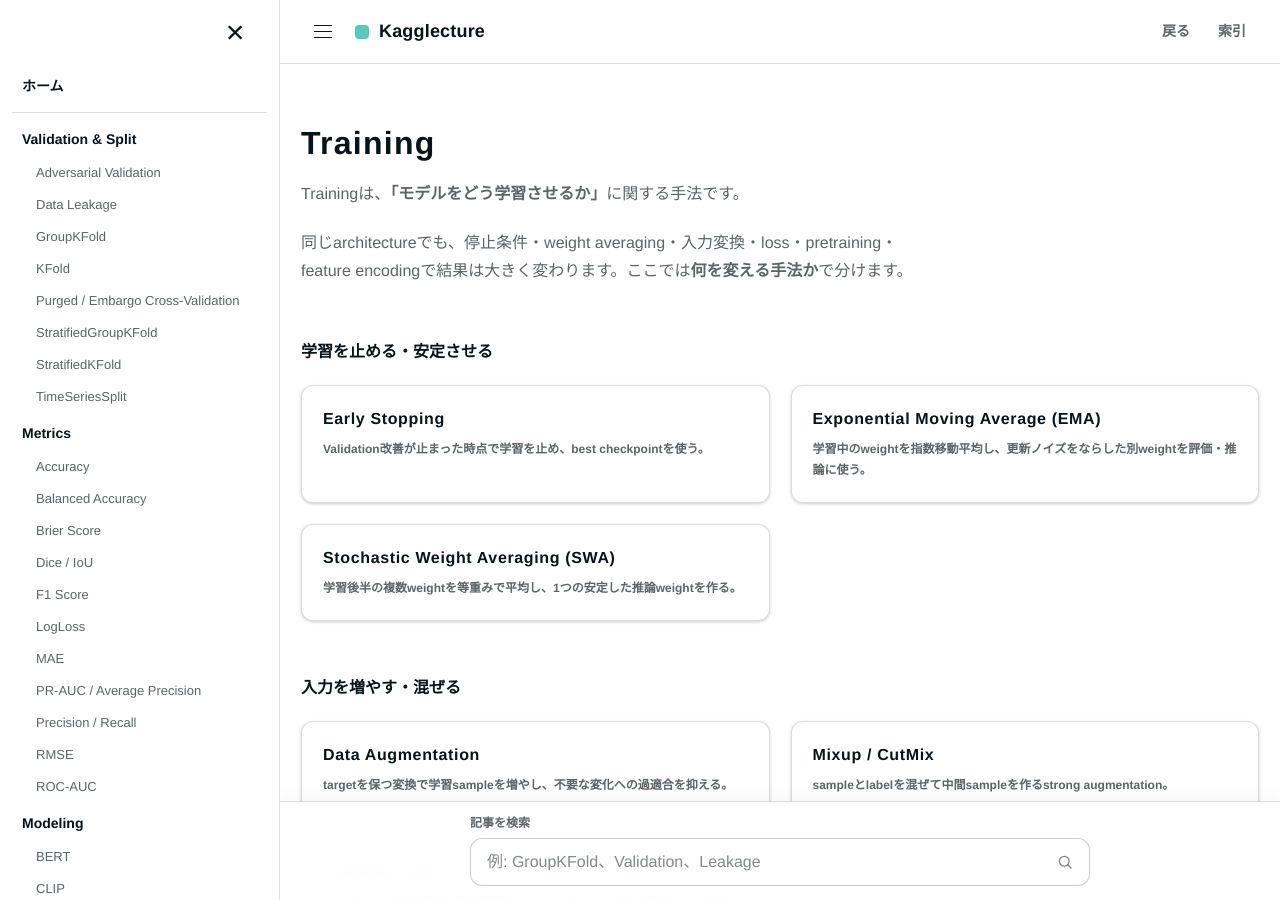
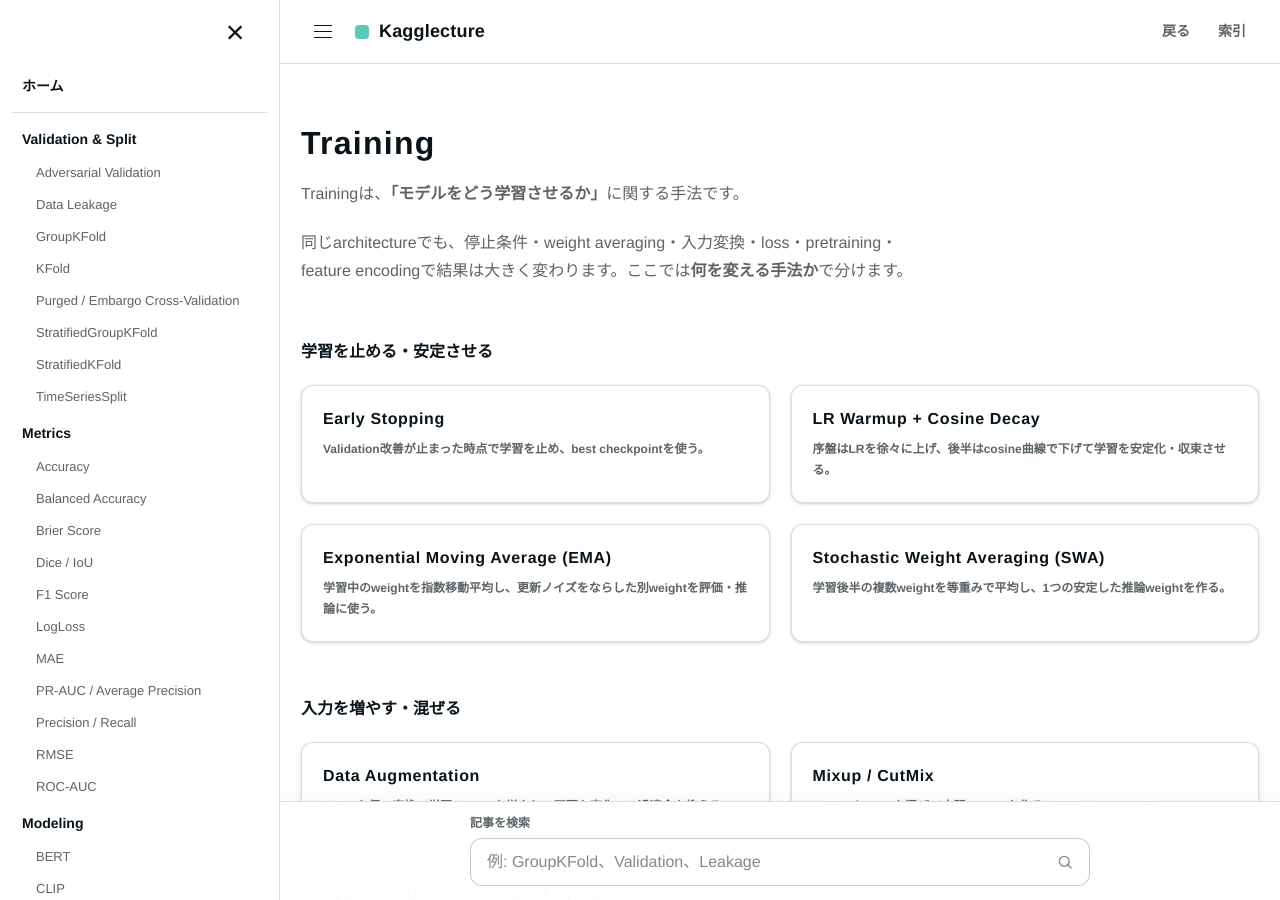
Before and after one commit to morikazu1119/Kagglecture, a Jekyll site: the page built from wiki/training/index.html, in a window 1280 px wide and 900 px high. Built offline with Jekyll 4.4.1, drawn with Linux system fonts in a browser that asks for light colours.

Commit message:
Add Training index link for LR scheduler

```diff
--- a/wiki/training/index.html
+++ b/wiki/training/index.html
@@ -14,6 +14,7 @@
 <h2>学習を止める・安定させる</h2>
 <div class="dictionary-grid">
   <a class="dictionary-card dictionary-card-link" href="{{ '/wiki/training/early-stopping.html' | relative_url }}"><h3>Early Stopping</h3><p>Validation改善が止まった時点で学習を止め、best checkpointを使う。</p></a>
+  <a class="dictionary-card dictionary-card-link" href="{{ '/wiki/training/lr-warmup-cosine.html' | relative_url }}"><h3>LR Warmup + Cosine Decay</h3><p>序盤はLRを徐々に上げ、後半はcosine曲線で下げて学習を安定化・収束させる。</p></a>
   <a class="dictionary-card dictionary-card-link" href="{{ '/wiki/training/exponential-moving-average.html' | relative_url }}"><h3>Exponential Moving Average (EMA)</h3><p>学習中のweightを指数移動平均し、更新ノイズをならした別weightを評価・推論に使う。</p></a>
   <a class="dictionary-card dictionary-card-link" href="{{ '/wiki/training/stochastic-weight-averaging.html' | relative_url }}"><h3>Stochastic Weight Averaging (SWA)</h3><p>学習後半の複数weightを等重みで平均し、1つの安定した推論weightを作る。</p></a>
 </div>
```
